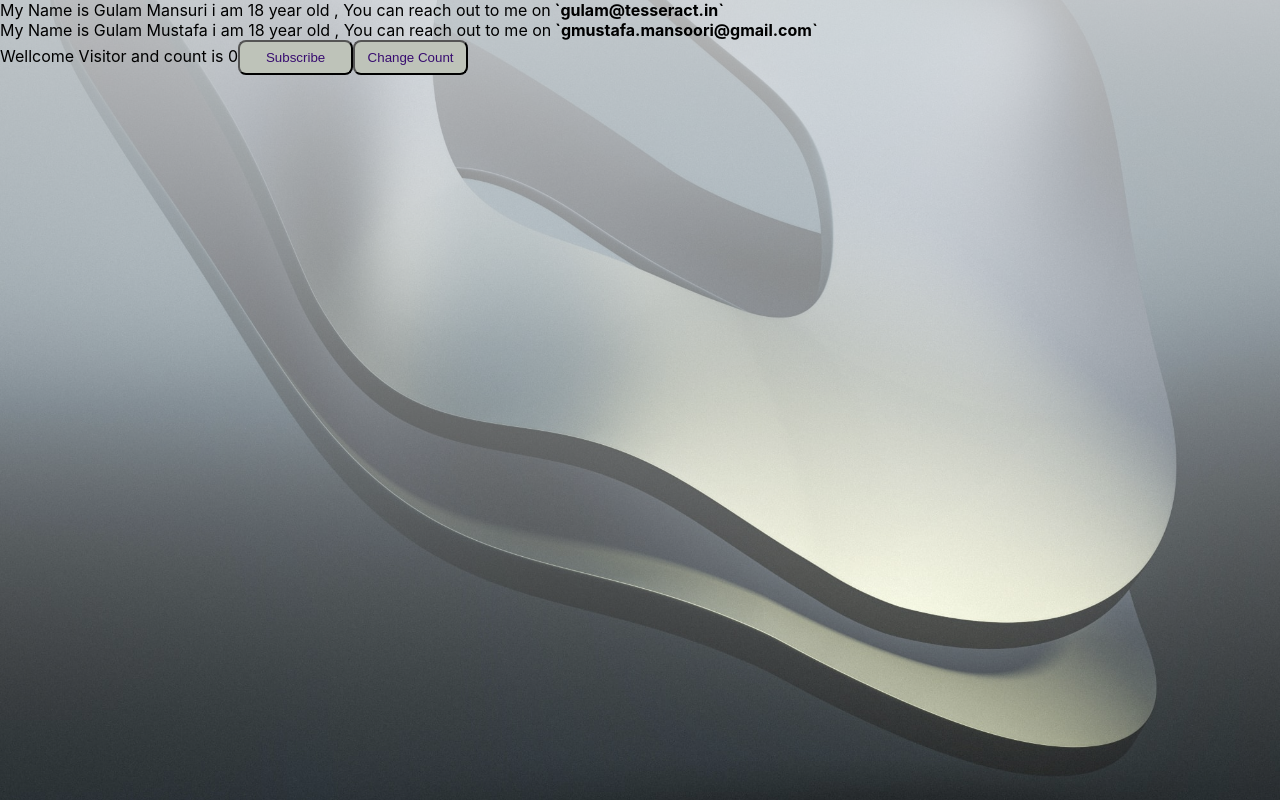
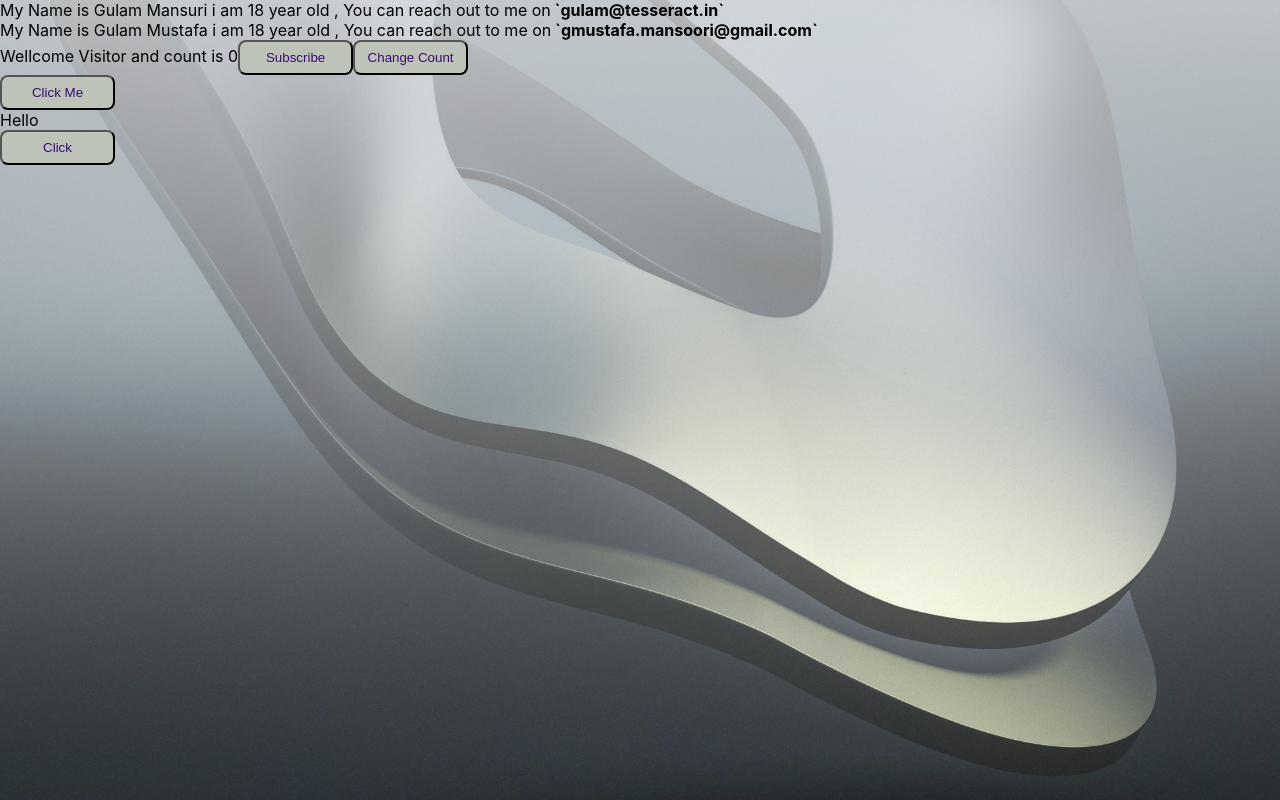
Before and after one commit to gmustafa13/react_learning, a React (Create React App) app: page / in a window 1280 px wide. Built offline with nearby package versions, Linux system fonts and the light colour scheme.

Commit message:
event hander in progress

```diff
--- a/src/App.js
+++ b/src/App.js
@@ -2,6 +2,8 @@ import "./App.css";
 import ClassBased from "./Components/classBased";
 import FunctionBased from "./Components/functionBased";
 import DemoForSate  from './Components/propsVsState'
+import EventHandler from "./Components/eventHandler";
+import BindEventClass from './Components/bindEvendCls'
 
 function App() {
   return (
@@ -9,6 +11,8 @@ function App() {
       <ClassBased name='Gulam Mansuri' age='18' email='gulam@tesseract.in'/>
       <FunctionBased name='Gulam Mustafa' age='18' email='gmustafa.mansoori@gmail.com' />
       <DemoForSate/>
+      <EventHandler/>
+      <BindEventClass/>
     </div>
   );
 }
--- /dev/null
+++ b/src/Components/bindEvendCls.js
@@ -0,0 +1,23 @@
+import React, { Component } from 'react'
+
+class BindEventClass extends Component {
+    constructor() {
+        super();
+        this.state = {
+            msg: 'Hello'
+        }
+    }
+    clickHandler() {
+        console.log("hhh")
+    }
+    render() {
+        return (
+            <div>
+                <div>{this.state.msg}</div>
+                <button onClick={this.clickHandler}>Click</button>
+            </div>
+        )
+    }
+}
+
+export default BindEventClass
--- a/src/Components/useStateInFunction.js
+++ b/src/Components/eventHandler.js
@@ -7,8 +7,13 @@ import React from "react";
  * in func. comp u can use any parameter  || useSate hooks for using state
  * in class comp use this.props  || use this.state in class comp
  */
-const UseStateInFunction = () => {
-  return <div></div>;
+const EventHandler = () => {
+ const clickHandler = ()=>{
+    console.log("clicked");
+  }
+  return (<div>
+    <button onClick={clickHandler}>Click Me</button>
+  </div>);
 };
 
-export default UseStateInFunction;
+export default EventHandler;
```
